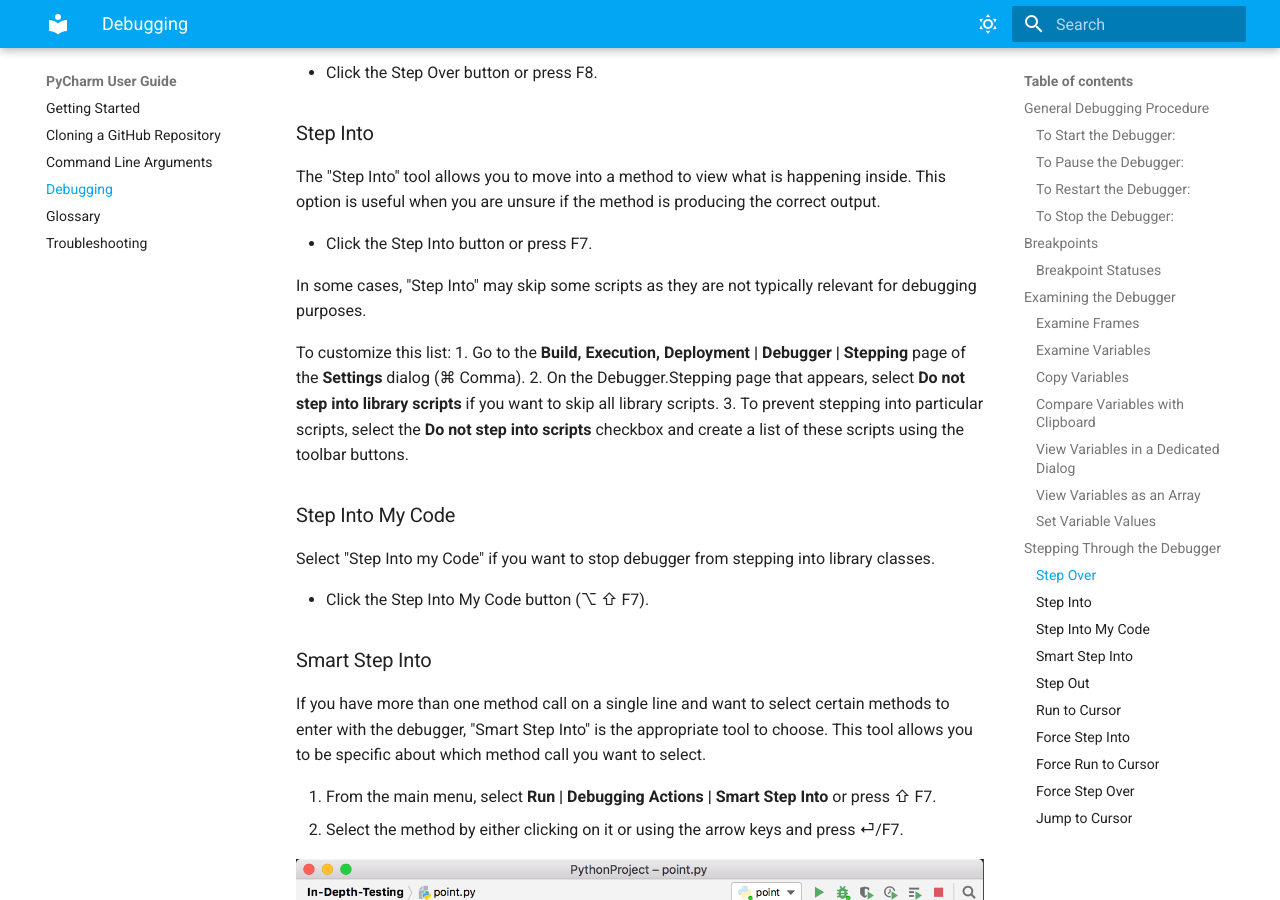
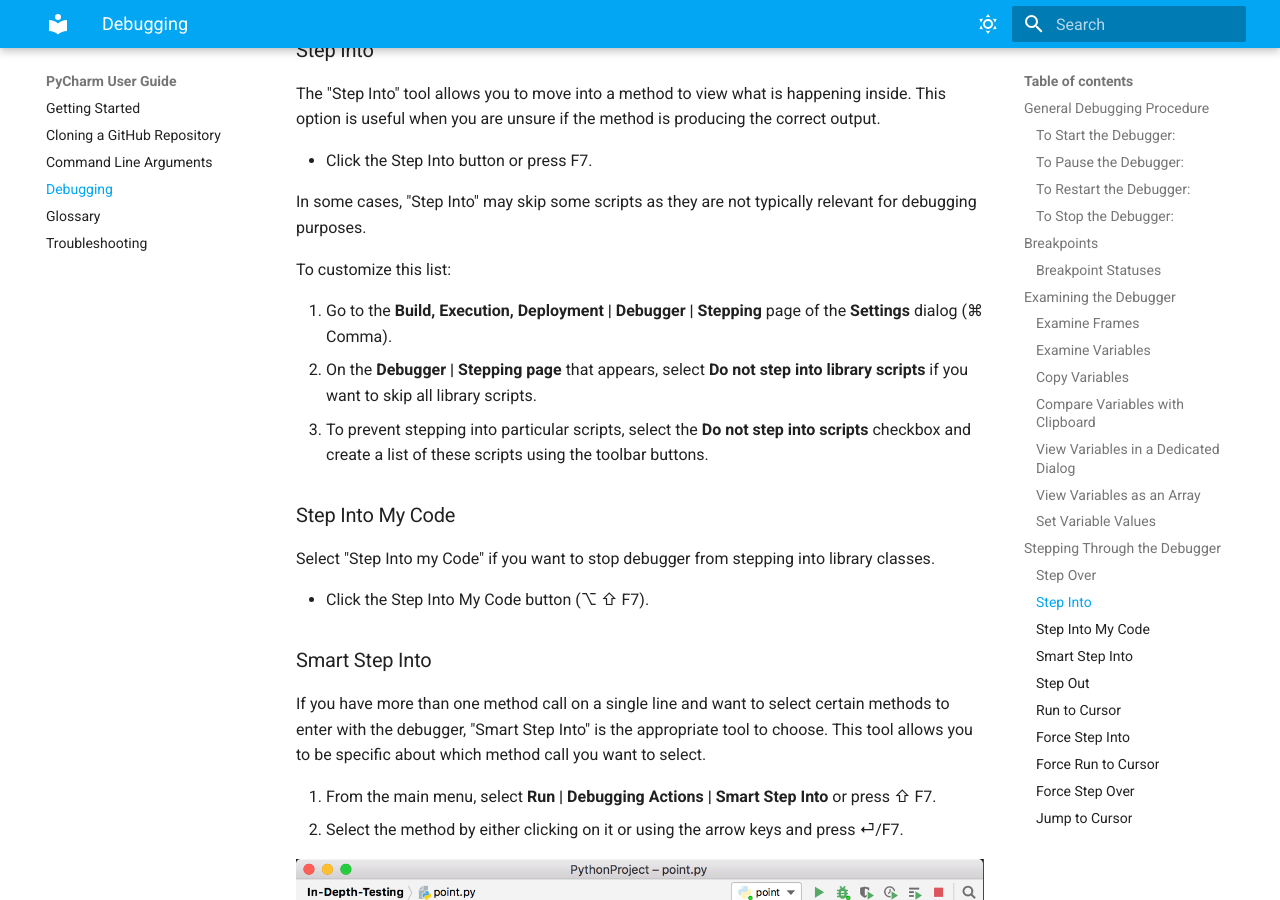
Before and after one commit to Ehsan138/UserGuide, an MkDocs documentation site: the page built from docs/debug.md, in a window 1280 px wide and 900 px high, scrolled down 7445 px. Built offline with MkDocs 1.6.1 and Material for MkDocs 9.7.7, drawn with Linux system fonts in a browser that asks for light colours.

Commit message:
Fix small errors

```diff
--- a/docs/debug.md
+++ b/docs/debug.md
@@ -42,7 +42,7 @@
 ### To Stop the Debugger:
 * To terminate the debugger, click the **Stop** button ![stop](./images/debug/stop.png){width=18} in the **Debug** toolbar or press ⌘ F2 and if there are multiple processes, select the process to terminate.
 
-<br>
+
 
 ## Breakpoints
 Breakpoints mark where you want the debugger to suspend the program execution so that you can examine the program at a deeper level. Breakpoints can be simple (for example, suspending the program on reaching some line of code) or involve more complex logic (checking against additional conditions, writing log messages, and so on). When a debugger pauses the execution of a program, it is said to be in a suspended state.
@@ -67,7 +67,6 @@
 Disabled | If you delete a breakpoint, its settings will be permanently removed. However, if you want to temporarily deactivate a specific breakpoint while preserving its configuration, you can **disable** it instead. (Click View Breakpoints ⌘ ⇧ F8 and check/uncheck the breakpoint on the list.)
 Non-suspending | If the breakpoint is **non-suspending**, the debugger will not suspend the program when it hits the breakpoint.
 
-<br/>
 
 ## Examining the Debugger
 
@@ -144,8 +143,9 @@
 In some cases, "Step Into" may skip some scripts as they are not typically relevant for debugging purposes.
 
 To customize this list:
+
 1. Go to the **Build, Execution, Deployment | Debugger | Stepping** page of the **Settings** dialog (⌘ Comma).
-2. On the Debugger.Stepping page that appears, select **Do not step into library scripts** if you want to skip all library scripts.
+2. On the **Debugger | Stepping page** that appears, select **Do not step into library scripts** if you want to skip all library scripts.
 3. To prevent stepping into particular scripts, select the **Do not step into scripts** checkbox and create a list of these scripts using the toolbar buttons.
 
 
```
Also changed, not shown: docs/clone.md (+5 -4 lines), docs/images/clone/vcs.png (added).
